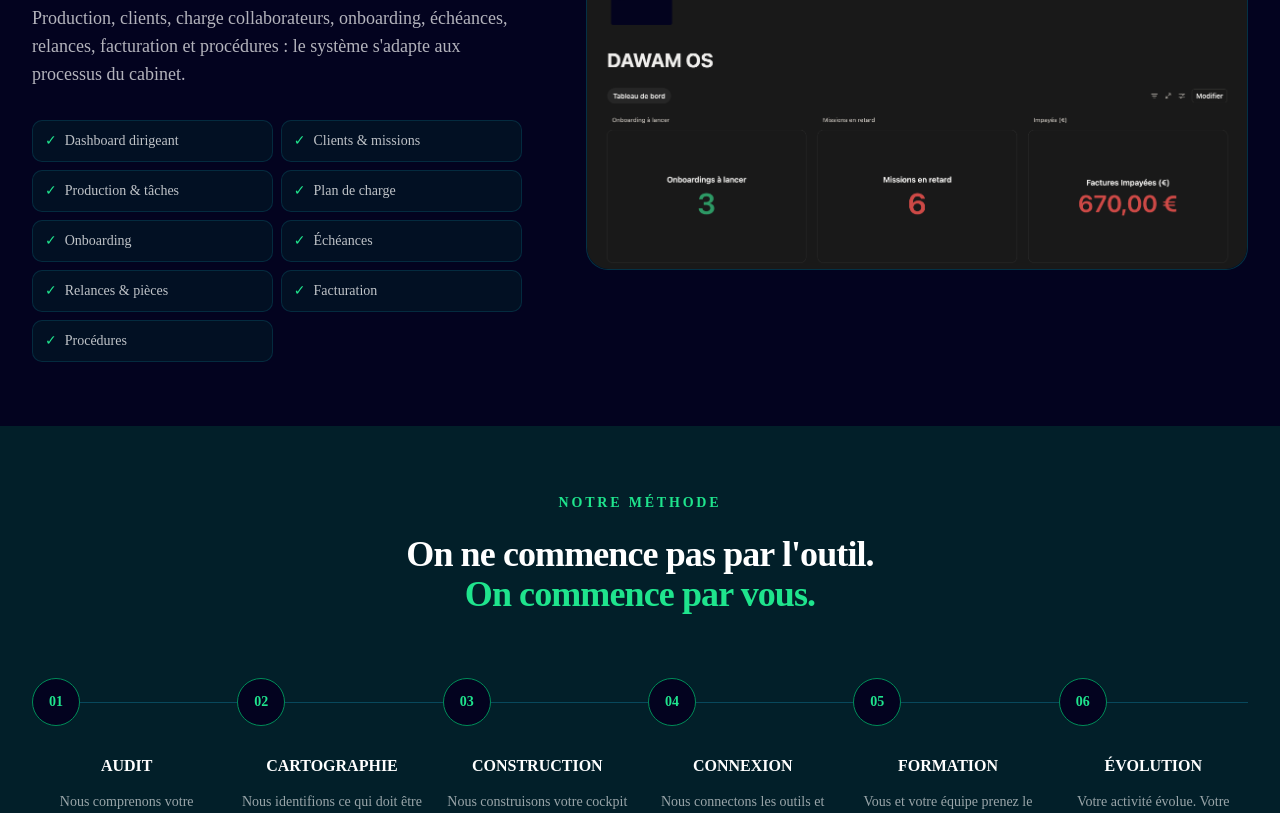
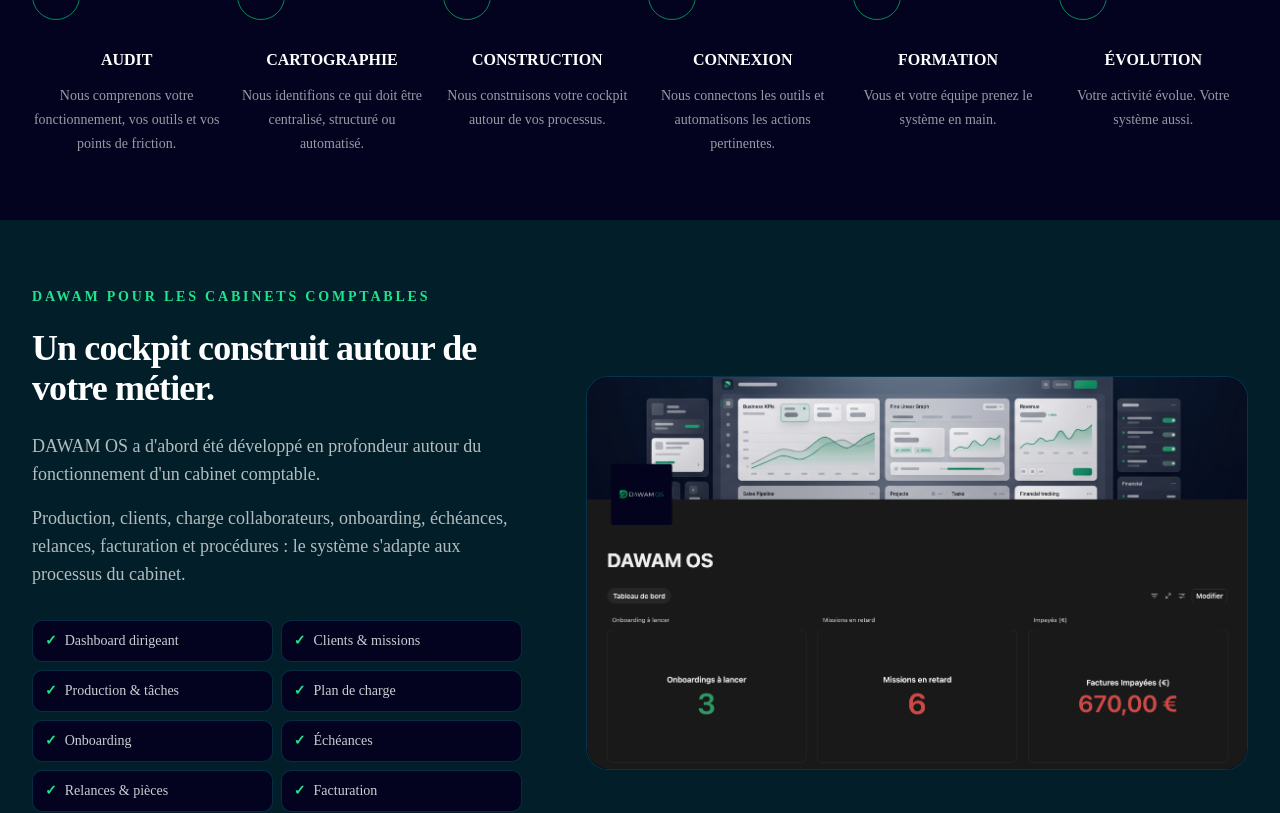
Before and after one commit to Yacine-Di/site-dawam, a Next.js app: page / in a window 1280 px wide. Shown: the part 3020-3833 px from the top of the page. Built offline with nearby package versions, Linux system fonts and the light colour scheme.

Commit message:
ajout scroll smooth, changement de position de section, modification footer

```diff
--- a/app/page.tsx
+++ b/app/page.tsx
@@ -17,8 +17,8 @@
       <Organization />
       <Dashboard />
       <System />
+      <Method />
       <Accounting />
-      <Method />
       <BeforeAfter />
       <Timing />
       <FinalCta />
--- a/components/sections/Accounting.tsx
+++ b/components/sections/Accounting.tsx
@@ -18,7 +18,7 @@
 export default function Accounting() {
     return (
         <section
-            className="w-full overflow-x-hidden bg-[#03031F] py-12 lg:py-16"
+            className="w-full overflow-x-hidden bg-[#021F29] py-12 scroll-mt-20 lg:py-16"
             id="accounting"
         >
             <div className="mx-auto flex w-full max-w-7xl flex-col px-6 lg:px-8">
@@ -81,9 +81,11 @@
                                         duration: 0.45,
                                         delay: 0.55 + index * 0.07,
                                     }}
-                                    className="flex items-center gap-2 rounded-lg border border-[#08485C]/50 bg-[#021F29]/50 px-3 py-2.5 text-left text-sm text-white/75"
+                                    className="flex items-center gap-2 rounded-lg border border-[#08485C]/60 bg-[#03031F] px-3 py-2.5 text-left text-sm text-white/80"
                                 >
-                                    <span className="text-[#1FE48D]">✓</span>
+                                    <span className="font-semibold text-[#1FE48D]">
+                                        ✓
+                                    </span>
                                     {feature}
                                 </motion.div>
                             ))}
@@ -96,7 +98,7 @@
                         whileInView={{ opacity: 1, x: 0 }}
                         viewport={{ once: true, amount: 0.2 }}
                         transition={{ duration: 0.7, delay: 0.2 }}
-                        className="w-full overflow-hidden rounded-3xl border border-[#08485C]/60 bg-[#021F29]/50"
+                        className="w-full overflow-hidden rounded-3xl border border-[#08485C]/70 bg-[#03031F]"
                     >
                         <Image
                             src="/dawam-accounting.png"
--- a/components/sections/Contact.tsx
+++ b/components/sections/Contact.tsx
@@ -6,7 +6,7 @@
 export default function Contact() {
     return (
         <section
-            className="w-full bg-[#021F29] py-20 lg:py-28"
+            className="w-full bg-[#021F29] py-20 lg:py-28 scroll-mt-20"
             id="contact">
             <div className="mx-auto w-full max-w-5xl px-6 lg:px-8">
                 <div className="text-center">
--- a/components/sections/FAQ.tsx
+++ b/components/sections/FAQ.tsx
@@ -44,7 +44,7 @@
 export default function FAQ() {
     return (
         <section
-            className="w-full bg-[#021F29] py-12 lg:py-16"
+            className="w-full bg-[#021F29] py-12 lg:py-16 scroll-mt-20"
             id="faq"
         >
             <div className="mx-auto flex w-full max-w-4xl flex-col px-6 lg:px-8">
--- a/components/sections/Method.tsx
+++ b/components/sections/Method.tsx
@@ -44,7 +44,7 @@
 export default function Method() {
     return (
         <section
-            className="w-full bg-[#021F29] py-12 lg:py-16"
+            className="w-full bg-[#03031F] py-12 lg:py-16 scroll-mt-20"
             id="method"
         >
             <div className="mx-auto flex w-full max-w-7xl flex-col px-6 lg:px-8">
--- a/components/sections/System.tsx
+++ b/components/sections/System.tsx
@@ -34,7 +34,7 @@
 export default function System() {
     return (
         <section
-            className="w-full bg-[#021F29] py-12 lg:py-16"
+            className="w-full bg-[#021F29] py-12 lg:py-16 scroll-mt-20"
             id="system"
         >
             <div className="mx-auto flex w-full max-w-7xl flex-col px-6 lg:px-8">
@@ -132,8 +132,8 @@
                                     }}
                                     whileHover={{ y: -4 }}
                                     className={`group rounded-2xl border border-[#08485C]/60 bg-[#03031F]/60 p-5 transition-colors duration-300 hover:border-[#008C58] ${index === 4
-                                            ? "sm:col-span-2 sm:mx-auto sm:w-[calc(50%-0.375rem)]"
-                                            : ""
+                                        ? "sm:col-span-2 sm:mx-auto sm:w-[calc(50%-0.375rem)]"
+                                        : ""
                                         }`}
                                 >
                                     <div className="mb-4 flex items-center gap-3">
--- a/components/ui/MobileNav.tsx
+++ b/components/ui/MobileNav.tsx
@@ -17,11 +17,10 @@
 import { useState } from "react";
 
 const links = [
-    { href: "#", label: "Accueil" },
-    { href: "#methode", label: "Méthode" },
-    { href: "#solutions", label: "Solutions" },
-    { href: "#case", label: "Cas d'application" },
-    { href: "#howItWorks", label: "Comment ça marche" },
+    { href: "#hero", label: "Accueil" },
+    { href: "#system", label: "Solution" },
+    { href: "#method", label: "Méthode" },
+    { href: "#accounting", label: "Cas d’usage" },
     { href: "#faq", label: "FAQ" },
     { href: "#contact", label: "Contact" },
 ];
@@ -30,38 +29,47 @@
     const [open, setOpen] = useState(false);
 
     return (
-
         <Sheet open={open} onOpenChange={setOpen}>
             <SheetTrigger asChild>
-                <Button variant="ghost" size="icon" className="md:hidden">
+                <Button
+                    variant="ghost"
+                    size="icon"
+                    className="text-white hover:bg-[#021F29] hover:text-[#1FE48D] md:hidden"
+                >
                     <Menu className="h-6 w-6" />
                 </Button>
             </SheetTrigger>
 
-            <SheetContent side="top" className="rounded-b-lg">
+            <SheetContent
+                side="top"
+                className="border-[#08485C]/60 bg-[#03031F] text-white"
+            >
                 <SheetHeader>
                     <VisuallyHidden>
                         <SheetTitle>Menu</SheetTitle>
                     </VisuallyHidden>
+
                     <VisuallyHidden>
                         <SheetDescription>
-                            Menu de navigation mobile
+                            Menu de navigation mobile DAWAM
                         </SheetDescription>
                     </VisuallyHidden>
                 </SheetHeader>
-                <nav className="mt-6 flex flex-col gap-2 px-4">
+
+                <nav className="mt-6 flex flex-col gap-1 px-2">
                     {links.map((link) => (
                         <Link
                             key={link.href}
                             href={link.href}
-                            className="rounded-lg px-4 py-3 text-lg font-medium text-gray-700 transition hover:bg-primary/5 hover:text-primary"
                             onClick={() => setOpen(false)}
+                            className="rounded-lg px-4 py-3 text-base font-medium text-white/70 transition-colors hover:bg-[#021F29] hover:text-[#1FE48D]"
                         >
                             {link.label}
                         </Link>
                     ))}
                 </nav>
-                <SheetFooter>
+
+                <SheetFooter className="mt-6 border-t border-[#08485C]/40 pt-6">
                     <CtaLink />
                 </SheetFooter>
             </SheetContent>
```
